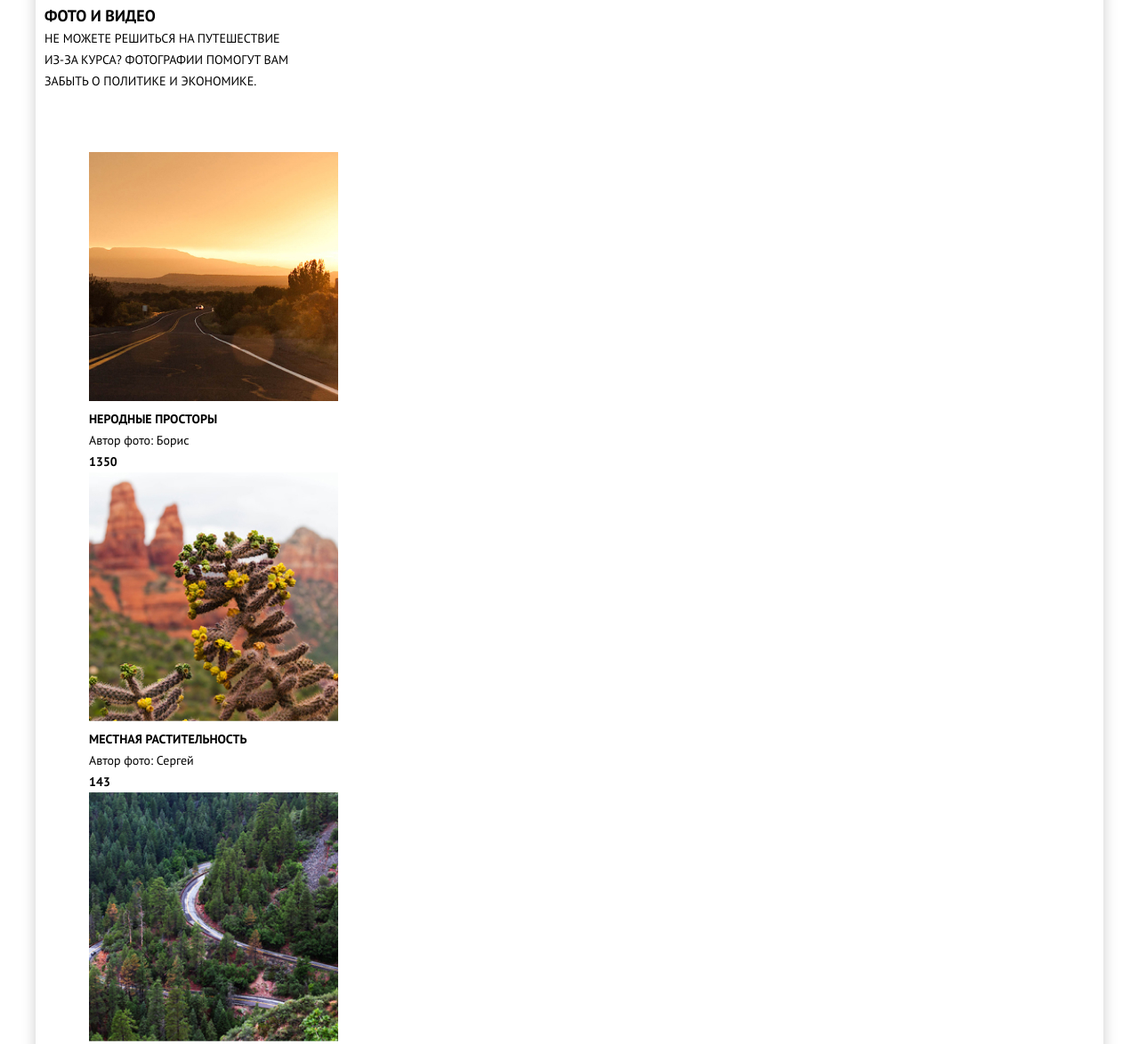
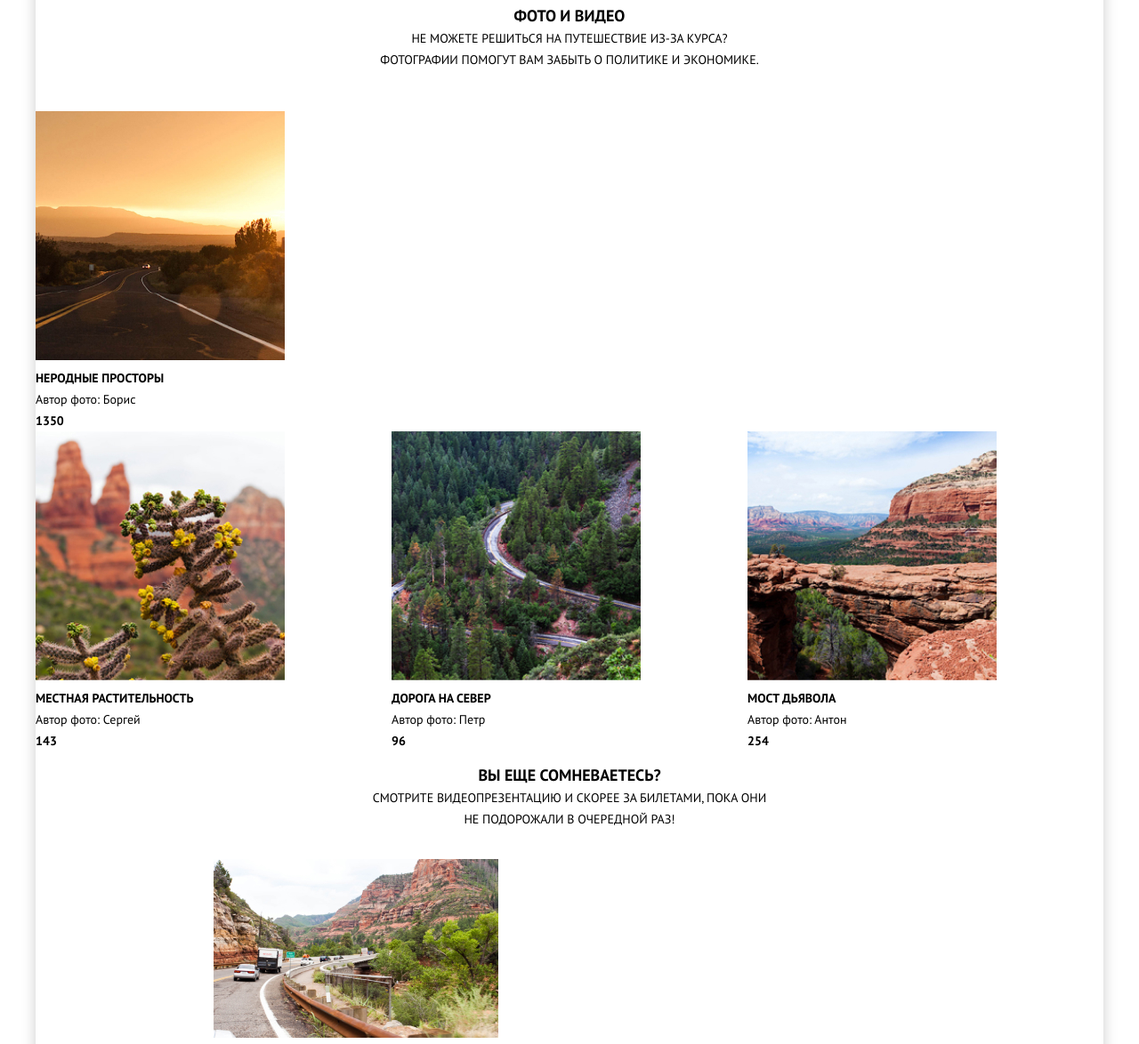
Before and after one commit to kaiere/1257821-sedona-22, a website: page source/catalog.html in a window 1280 px wide. Shown: the part 520-1694 px from the top of the page at 89% size. Drawn offline with nearby package versions, Linux system fonts and the light colour scheme; files that its build step writes are made by us from their sources.

Commit message:
Адаптивная сетка для каталога

```diff
--- a/source/catalog.html
+++ b/source/catalog.html
@@ -2,6 +2,7 @@
 <html class="page" lang="ru">
   <head>
     <meta charset="utf-8">
+    <meta name="viewport" content="width=device-width, initial-scale=1">
     <title>HTML Academy: Седона</title>
     <link href="css/style.css" rel="stylesheet">
   </head>
@@ -43,7 +44,7 @@
         <h2 class="visually-hidden">Предложение ознакомиться с галереей</h2> <!--Смысловой заголовок секции, потом скроем-->
         <div class="catalog-intro__wrapper">
           <h3 class="catalog-intro__header">Фото и видео</h3>
-          <p class="catalog-intro__text">Не можете решиться на путешествие<br> из-за курса? Фотографии помогут вам<br> забыть о политике и экономике.</p>
+          <p class="catalog-intro__text">Не можете решиться на путешествие из-за курса?<br> Фотографии помогут вам забыть о политике и экономике.</p>
         </div>
       </section>
 
@@ -51,7 +52,7 @@
         <h2 class="visually-hidden">Фотогалерея</h2> <!--Смысловой заголовок секции, потом скроем-->
         <div class="gallery__wrapper">
           <ul class="gallery__list">
-            <li class="gallery__item">
+            <li class="gallery__item gallery__item--popular">
               <img class="gallery__pic" src="img/photo-1-mobile.jpg" width="280" height="280" alt="Дорога на закате">
               <p class="gallery__pic-name">Неродные просторы</p>
               <p class="gallery__author">Автор фото: Борис</p>
@@ -63,7 +64,7 @@
               <p class="gallery__author">Автор фото: Сергей</p>
               <p class="gallery__likes">143</p>
             </li>
-            <li class="gallery__item">
+            <li class="gallery__item gallery__item--darker">
               <img class="gallery__pic" src="img/photo-3-mobile.jpg" width="280" height="280" alt="Дорога среди леса">
               <p class="gallery__pic-name">Дорога на север</p>
               <p class="gallery__author">Автор фото: Петр</p>
@@ -83,7 +84,7 @@
         <h2 class="visually-hidden">Видео о Седоне</h2> <!--Смысловой заголовок секции, потом скроем-->
         <div class="video__wrapper">
           <h3 class="video__intro">Вы еще сомневаетесь?</h3>
-          <p class="video__text">Смотрите видеопрезентацию и<br> скорее за билетами, пока они не<br> подорожали в очередной раз!</p>
+          <p class="video__text">Смотрите видеопрезентацию и скорее за билетами, пока они<br> не подорожали в очередной раз!</p>
           <img class="video__image" src="img/video-mobile.jpg" width="320" height="201" alt="Видеопрезентация">
           <div class="video__interface"></div> <!--Интерфейс проигрывателя оформлю потом в стилях-->
         </div>
--- a/source/sass/catalog-intro.scss
+++ b/source/sass/catalog-intro.scss
@@ -10,6 +10,7 @@
   line-height: 26px;
   text-transform: uppercase;
   margin: 0;
+  text-align: center;
 }
 
 .catalog-intro__text {
@@ -20,4 +21,5 @@
   line-height: 24px;
   text-transform: uppercase;
   margin: 0;
+  text-align: center;
 }
--- a/source/sass/gallery.scss
+++ b/source/sass/gallery.scss
@@ -1,9 +1,7 @@
-.gallery__wrapper {
-  padding: 22px 20px;
-}
-
 .gallery__list {
+  display: grid;
   list-style: none;
+  padding: 0;
 }
 
 .gallery__pic-name,
@@ -25,3 +23,56 @@
   line-height: 24px;
   margin: 0;
 }
+
+.gallery__item {
+  border-bottom: $grey-border 1px solid;
+  padding: 20px;
+}
+
+.gallery__item--popular {
+  border-top: $grey-border 1px solid;
+}
+
+@media (min-width: $tablet-width) {
+  .gallery__list {
+    grid-template-columns: 1fr 1fr;
+  }
+
+  .gallery__item {
+    padding: 0;
+    border: none;
+    background-color: $form-light-grey;
+  }
+
+  .gallery__item--darker {
+    background-color: $darker-grey;
+  }
+
+  .gallery__item--popular {
+    grid-column-start: 1;
+    grid-column-end: 3;
+  }
+
+  .gallery__wrapper {
+    padding: 0 60px;
+  }
+}
+
+@media (min-width: $desktop-width) {
+  .gallery__wrapper {
+    padding: 0;
+  }
+
+  .gallery__list {
+    grid-template-columns: 1fr 1fr 1fr;
+  }
+
+  .gallery__item {
+    background: none;
+  }
+
+  .gallery__item--popular {
+    grid-column-start: 1;
+    grid-column-end: 4;
+  }
+}
--- a/source/sass/variables.scss
+++ b/source/sass/variables.scss
@@ -6,6 +6,8 @@ $basic-black: #000000;
 $basic-light-grey: #eeeeee;
 $form-light-grey: #f2f2f2;
 $basic-shadow: rgba(0, 1, 1, 0.2);
+$grey-border: #e5e5e5;
+$darker-grey: #eaeaea;
 
 // Viewport
 
--- a/source/sass/video.scss
+++ b/source/sass/video.scss
@@ -1,7 +1,3 @@
-.video__wrapper {
-  padding: 0 27px;
-}
-
 .video__intro {
   font-family: "PT Sans Bold", "Arial", sans-serif;
   font-style: normal;
@@ -10,6 +6,7 @@
   line-height: 26px;
   text-transform: uppercase;
   margin: 0;
+  text-align: center;
 }
 
 .video__text {
@@ -20,8 +17,19 @@
   line-height: 24px;
   text-transform: uppercase;
   margin: 0;
+  text-align: center;
 }
 
 .video__image {
-  padding-top: 32px;
+  margin-top: 33px;
 }
+
+.video__wrapper {
+  @media (min-width: $tablet-width) {
+    padding: 0 60px;
+  }
+
+  @media (min-width: $desktop-width) {
+    padding: 0 200px;
+  }
+}
```
